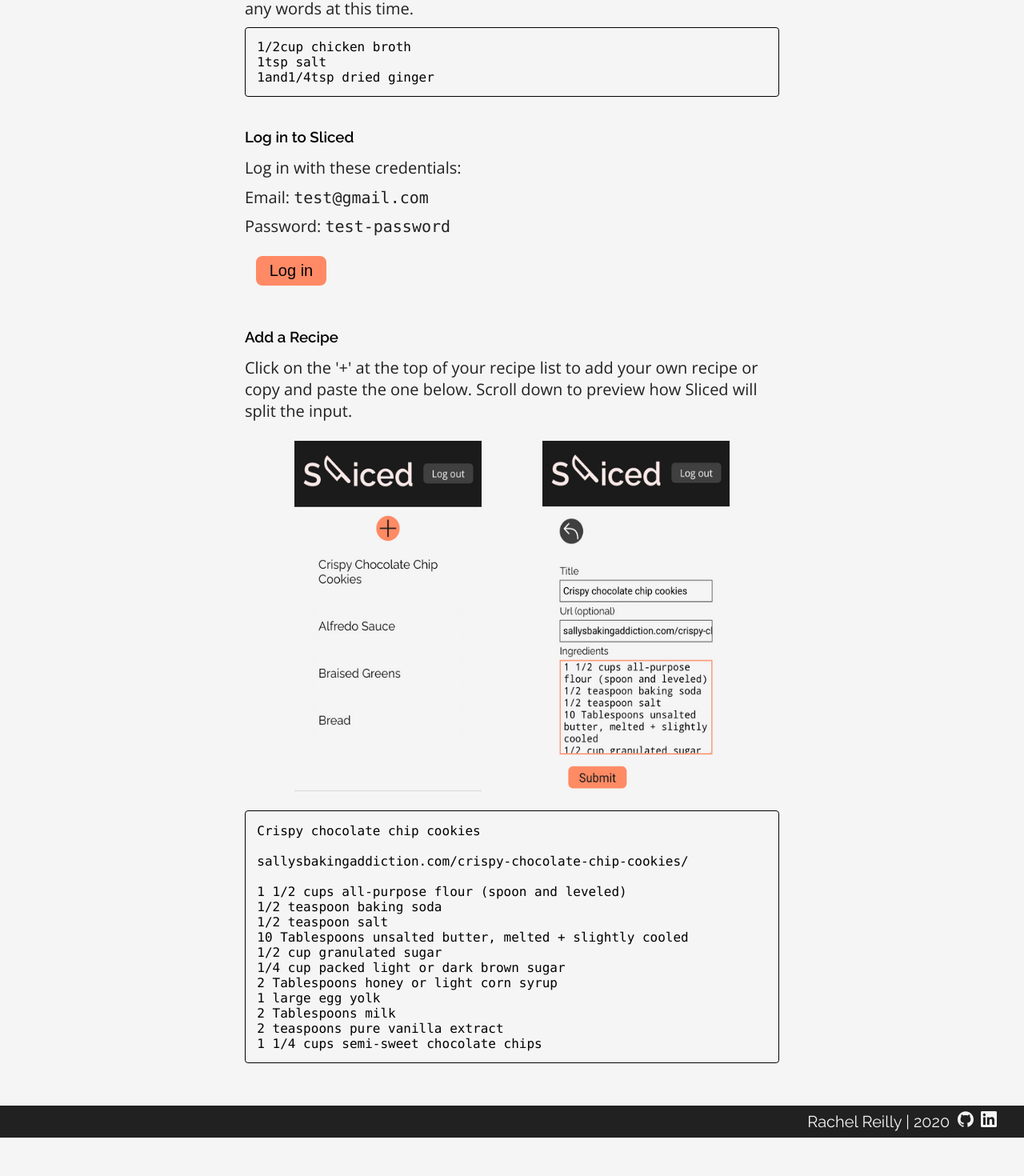
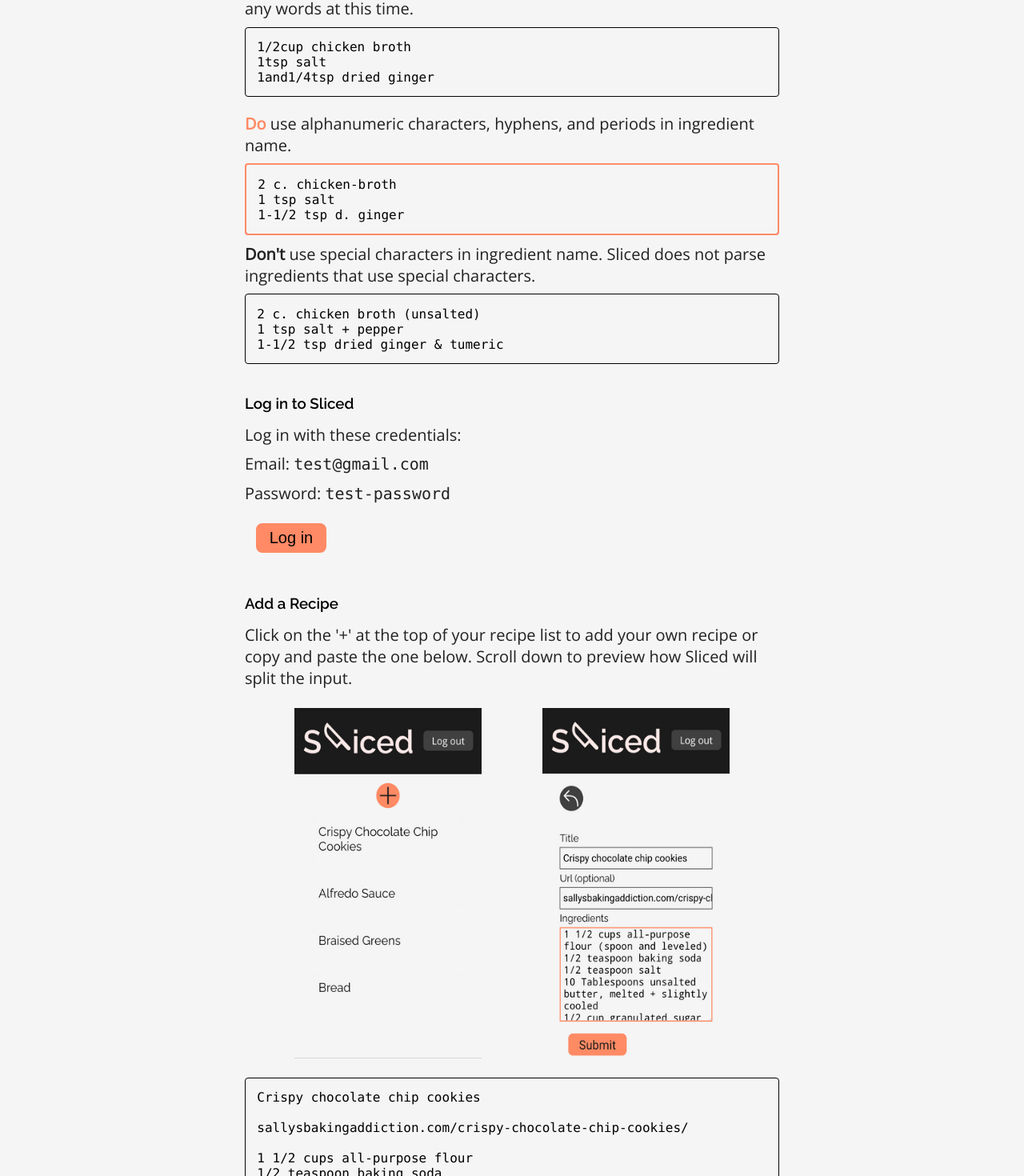
Before and after one commit to rachelrly/sliced-client, a React (Create React App) app: page / in a window 1280 px wide. Shown: the part 3054-4524 px from the top of the page at 80% size. Before the commit the page ends 4476 px from the top, so only its background shows below. Built offline with nearby package versions, Linux system fonts and the light colour scheme; no server answers.

Commit message:
do-dont special char

```diff
--- a/src/components/AddRecipe/AddRecipe.css
+++ b/src/components/AddRecipe/AddRecipe.css
@@ -33,3 +33,7 @@ tr{
     width: inherit;
 
 }
+
+td{
+    width: 50%;
+}
--- a/src/components/AddRecipe/AddRecipe.js
+++ b/src/components/AddRecipe/AddRecipe.js
@@ -26,7 +26,11 @@ class AddRecipe extends Component {
 
 
     parseTextAreaInput = (e) => {
-
+        if (!this.state.preview) {
+            this.setState({
+                preview: true
+            })
+        }
         if (this.state.error) {
             this.setState({ error: null })
         }
@@ -46,11 +50,8 @@ class AddRecipe extends Component {
             ingredients: formattedInput
         })
 
-        if (this.state.ingredients && this.state.ingredients.find(ing => ing.amount_str || ing.title)) {
-            this.setState({
-                preview: true
-            })
-        }
+
+
 
         if (textAreaInput === '') {
             this.setState({
@@ -120,7 +121,7 @@ class AddRecipe extends Component {
                 <div className='goBack_wrapper'>
                     <button
                         className='goBack round'
-                        onClick={() => this.props.history.push('/recipe')}
+                        onClick={() => this.props.history.goBack()}
                         aria-label="Go back to the previous page"
                     >
                         <VscReply className='arrow round-child' />
--- a/src/components/LandingPage/LandingPage.js
+++ b/src/components/LandingPage/LandingPage.js
@@ -139,6 +139,24 @@ function LandingPage() {
                         </code>
                     </div>
 
+                    <p className='dodont_wrapper'>
+                        <span className='do'>Do</span> use alphanumeric characters, hyphens, and periods in ingredient name.
+                </p>
+                    <div className='example good'>
+                        <code>
+                            2 c. chicken-broth
+                        <br />1 tsp salt
+                        <br />1-1/2 tsp d. ginger
+</code></div>
+                    <p><span className='dont'>Don't</span> use special characters in ingredient name. Sliced does not parse ingredients that use special characters.</p>
+                    <div className='example bad'>
+                        <code>
+                            2 c. chicken broth (unsalted)
+                        <br />1 tsp salt + pepper
+                        <br />1-1/2 tsp dried ginger & tumeric
+                        </code>
+                    </div>
+
 
 
 
@@ -173,10 +191,10 @@ function LandingPage() {
                         <code>Crispy chocolate chip cookies</code> <br /><br />
                         <code>sallysbakingaddiction.com/crispy-chocolate-chip-cookies/</code><br /><br />
                         <code>
-                            1 1/2 cups all-purpose flour (spoon and leveled)
+                            1 1/2 cups all-purpose flour
 <br />1/2 teaspoon baking soda
 <br />1/2 teaspoon salt
-<br />10 Tablespoons unsalted butter, melted + slightly cooled
+<br />10 Tablespoons unsalted butter melted and slightly cooled
 <br />1/2 cup granulated sugar
 <br />1/4 cup packed light or dark brown sugar
 <br />2 Tablespoons honey or light corn syrup
--- a/src/services/parse-input-service.js
+++ b/src/services/parse-input-service.js
@@ -44,10 +44,10 @@ export function parseInput(str) {
         amount_str = str;
         title = '';
         return { amount_str, title }
-    } else if (str.match(/^\d+\s[a-z\s\d]+$|^\d.\d+\s[a-z\s\d]+$/i)) {
+    } else if (str.match(/^\d+\s[a-z_.\s\d]+$|^\d.\d+\s[a-z_.\s\d]+$/i)) {
         const checkType = str.split(' ')[1];
         return isValidType(checkType) ? splitToType(str, 2) : splitToType(str, 1);
-    } else if (str.match(/^\d\s\d.\d+\s[a-z\s\d]+$/i)) {
+    } else if (str.match(/^\d\s\d.\d+\s[a-z_.\s\d]+$/i)) {
         const checkType = str.split(' ')[2];
         return isValidType(checkType) ? splitToType(str, 3) : splitToType(str, 2);
     } else {
```
